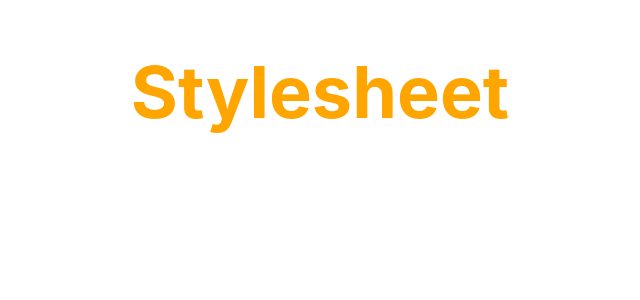
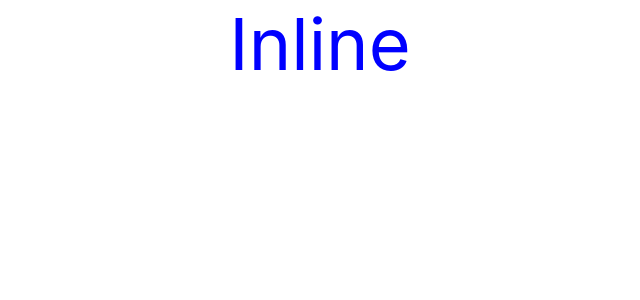
Before and after one commit to MarioTiara/React-Study, a React (Create React App) app: page / in a window 1280 px wide. Shown: the top 300 px of the page, without its empty margins (320-960 px from the left). Built offline with nearby package versions, Linux system fonts and the light colour scheme.

Commit message:
[20-Styling and css Basic] inline style

```diff
--- a/src/App.js
+++ b/src/App.js
@@ -12,13 +12,15 @@
 import UserGreeting from './components/UserGreeting';
 import NameList from './components/NameList';
 import Stylesheet from './components/Stylesheet';
+import Inline from './components/Inline';
 
 
 class App extends Component {
   render() {
     return (
       <div className="App">
-        <Stylesheet primary={true} />
+        <Inline/>
+        {/* <Stylesheet primary={true} /> */}
         {/* <NameList/> */}
         {/* <UserGreeting/> */}
         {/* <FunctionClick/>
--- /dev/null
+++ b/src/components/Inline.js
@@ -0,0 +1,14 @@
+import React from 'react'
+
+const heading ={
+    fontSize:'72px',
+    color:'blue'
+}
+
+function Inline() {
+  return (
+    <div style={heading}>Inline</div>
+  )
+}
+
+export default Inline
```
